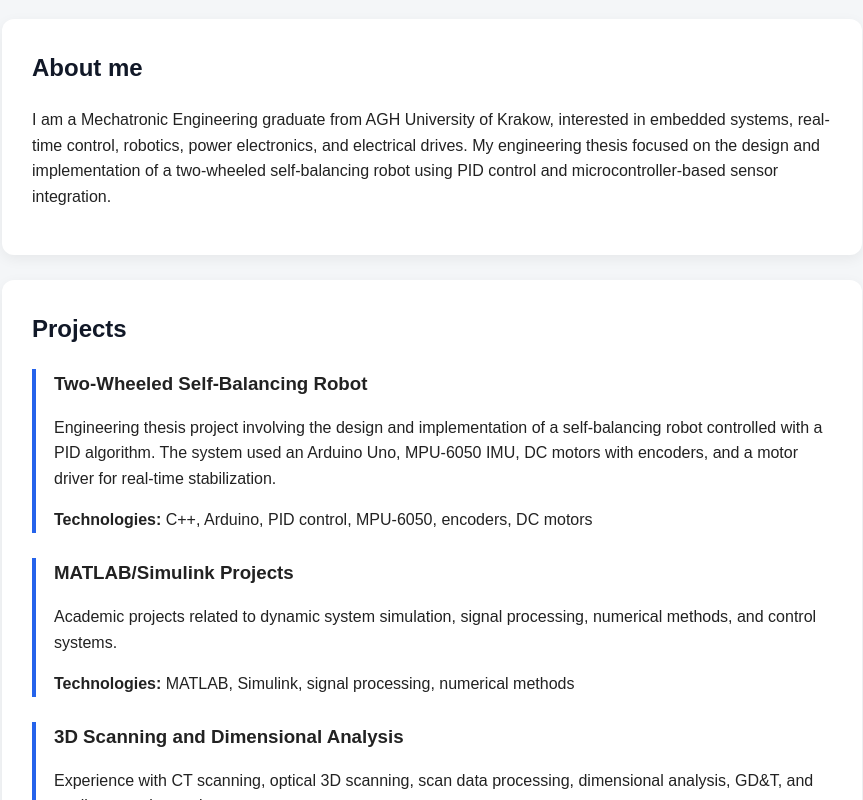
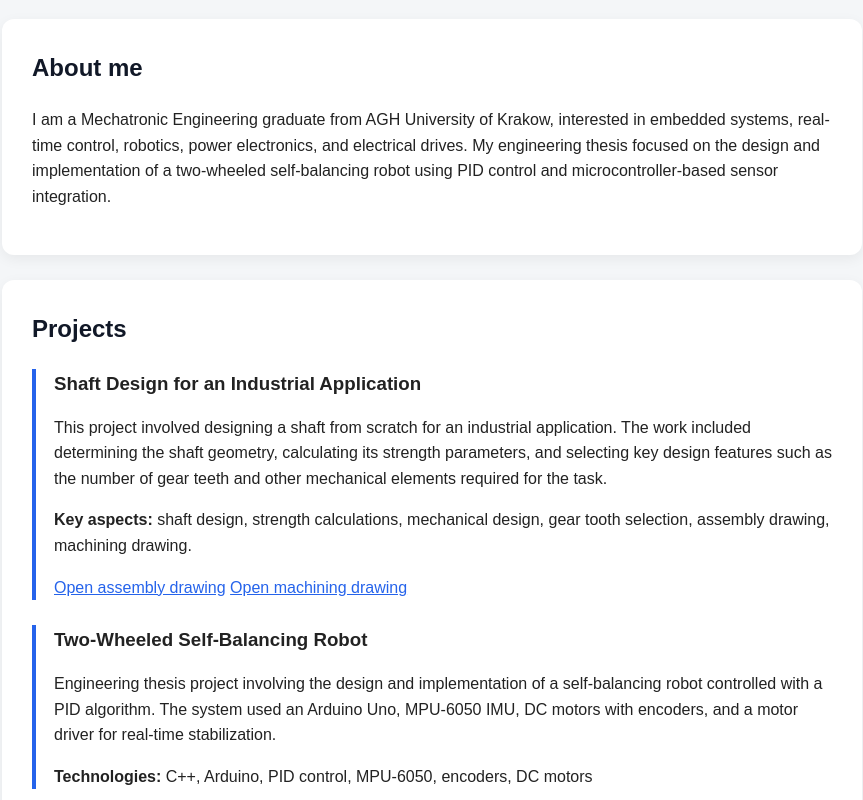
Before and after one commit to wolanskinikodem03-ship-it/wolanskinikodem03-ship-it.github.io, a plain HTML site: page index.html in a window 1280 px wide. Shown: the part 386-1186 px from the top of the page, without its empty margins (208-1071 px from the left). Drawn offline with Linux system fonts and the light colour scheme.

Commit message:
Add project details for shaft design
Added a new project section detailing a shaft design project, including its key aspects and links to assembly and machining drawings.

```diff
--- a/index.html
+++ b/index.html
@@ -33,6 +33,27 @@
     <section>
       <h2>Projects</h2>
 
+
+<div class="project">
+  <h3>Shaft Design for an Industrial Application</h3>
+
+  <p>
+    This project involved designing a shaft from scratch for an industrial application.
+    The work included determining the shaft geometry, calculating its strength parameters,
+    and selecting key design features such as the number of gear teeth and other mechanical
+    elements required for the task.
+  </p>
+
+  <p>
+    <strong>Key aspects:</strong> shaft design, strength calculations, mechanical design,
+    gear tooth selection, assembly drawing, machining drawing.
+  </p>
+
+  <div class="project-links">
+    <a href="assembly.pdf" target="_blank">Open assembly drawing</a>
+    <a href="machining.pdf" target="_blank">Open machining drawing</a>
+  </div>
+</div>
       <div class="project">
         <h3>Two-Wheeled Self-Balancing Robot</h3>
         <p>
@@ -43,6 +64,8 @@
         </p>
         <p><strong>Technologies:</strong> C++, Arduino, PID control, MPU-6050, encoders, DC motors</p>
       </div>
+
+
 
       <div class="project">
         <h3>MATLAB/Simulink Projects</h3>
```
